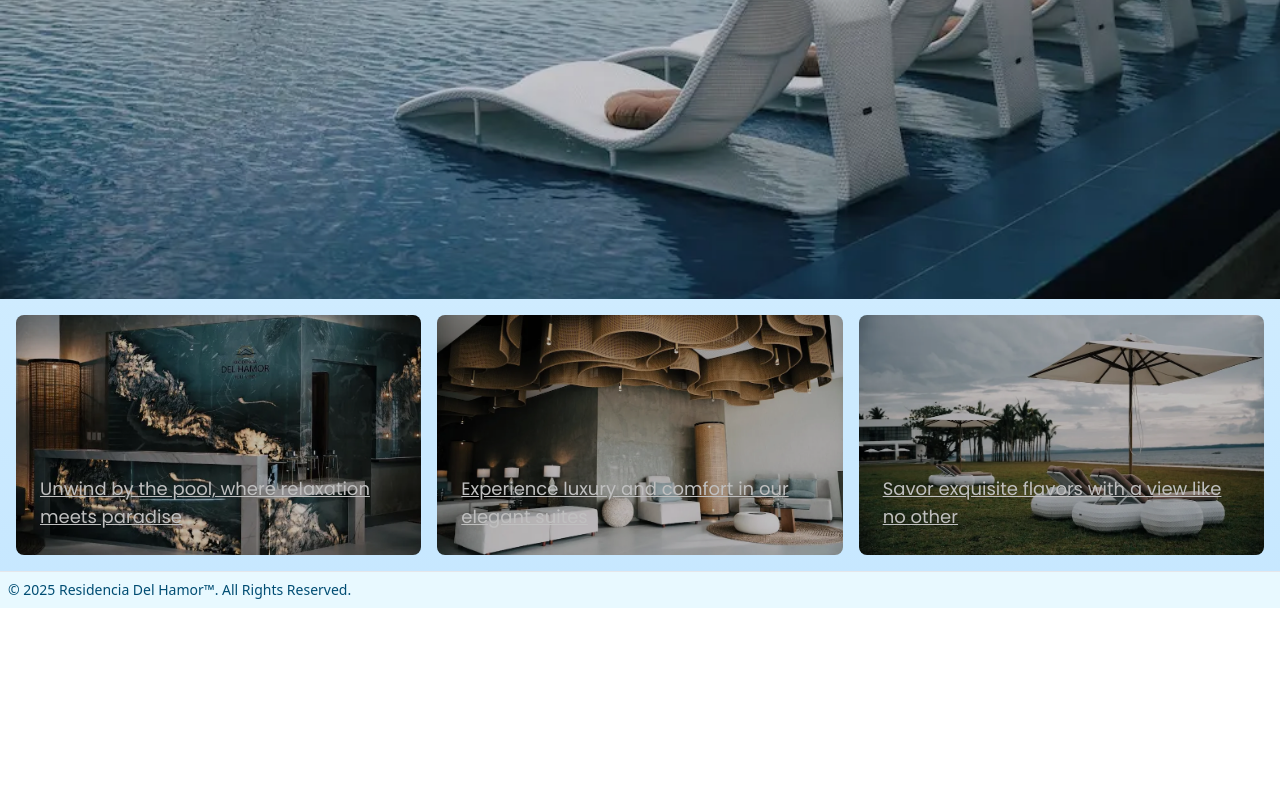
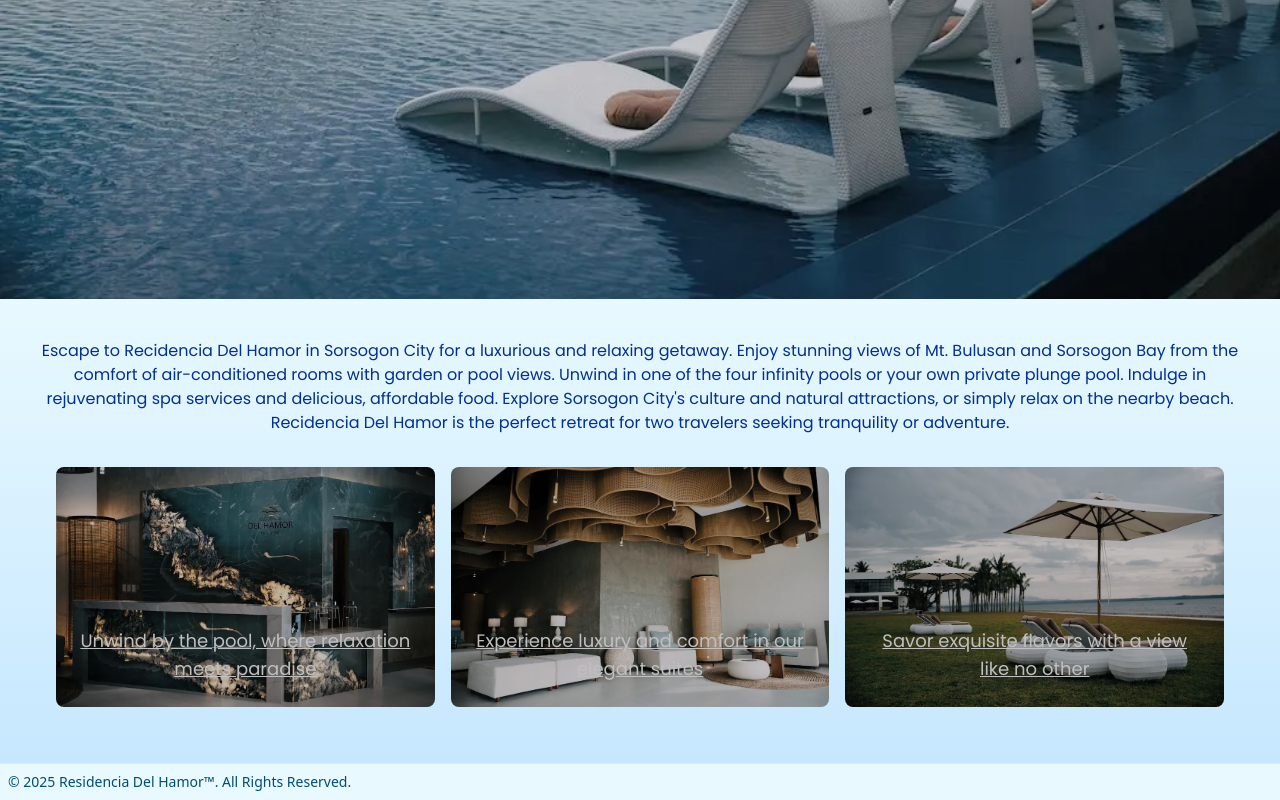
Before and after one commit to faithgutzperl/RecidenciaDelHamor-Webapp, a website: page src/index.html in a window 1280 px wide. Shown: the part 577-1377 px from the top of the page. Before the commit the page ends 1185 px from the top, so only its background shows below. Drawn offline with nearby package versions, Linux system fonts and the light colour scheme; a web font is replaced by a local one.

Commit message:
Update index.html

```diff
--- a/src/index.html
+++ b/src/index.html
@@ -6,7 +6,9 @@
     <meta name="viewport" content="width=device-width, initial-scale=1.0">
     <script src="https://cdn.tailwindcss.com"></script>
     <link href="https://fonts.googleapis.com/css2?family=Lexend+Zetta:wght@100..900&display=swap" rel="stylesheet">
-    <link href="https://fonts.googleapis.com/css2?family=Poppins:ital,wght@0,100;0,200;0,300;0,400;0,500;0,600;0,700;0,800;0,900&display=swap" rel="stylesheet">
+    <link
+        href="https://fonts.googleapis.com/css2?family=Poppins:ital,wght@0,100;0,200;0,300;0,400;0,500;0,600;0,700;0,800;0,900&display=swap"
+        rel="stylesheet">
     <title>Recidencia Del Hamor</title>
 </head>
 
@@ -96,12 +98,27 @@
                 vacation immersed in the relaxing atmosphere of a crystalline water and an artistic scenery of the
                 place.
             </p>
-            <button
+            <div id="discover-section">
+            <button id="explore-btn"
                 class="mt-4 px-4 py-2 rounded-full bg-[#000957] text-white font-['Poppins'] hover:bg-[#344CB7] transition">
                 Explore now
             </button>
             </div>
             </div>
+        </div>
+    </div>
+
+    <div class="p-10 bg-gradient-to-b from-[#E8F9FF] to-[#C6E7FF] text-center text-[#003092] font-['Poppins']">
+        <p class="mb-4">
+            Escape to Recidencia Del Hamor in Sorsogon City for a luxurious and relaxing getaway.
+            Enjoy stunning views of Mt. Bulusan and Sorsogon Bay from the comfort of air-conditioned rooms with garden
+            or pool views.
+            Unwind in one of the four infinity pools or your own private plunge pool. Indulge in rejuvenating spa
+            services and delicious, affordable food. Explore Sorsogon City's culture and natural attractions, or simply
+            relax on the nearby beach. Recidencia Del Hamor is the perfect retreat for two travelers seeking tranquility
+            or adventure.
+        </p>
+
 
         <div class="h-auto flex flex-col md:flex-row items-center justify-center gap-4 p-4">
             <!-- Card 1 -->
@@ -131,6 +148,7 @@
                 </figcaption>
             </figure>
         </div>
+    </div>
 
 
     <footer
@@ -140,6 +158,13 @@
         </span>
     </footer>
 
+    <script>
+        document.getElementById('explore-btn').addEventListener('click', function () {
+            document.getElementById('discover-section').scrollIntoView({
+                behavior: 'smooth'
+            });
+        });
+    </script>
 
 
     <script>
```
Lines whose indentation alone changed are shown as unchanged.
